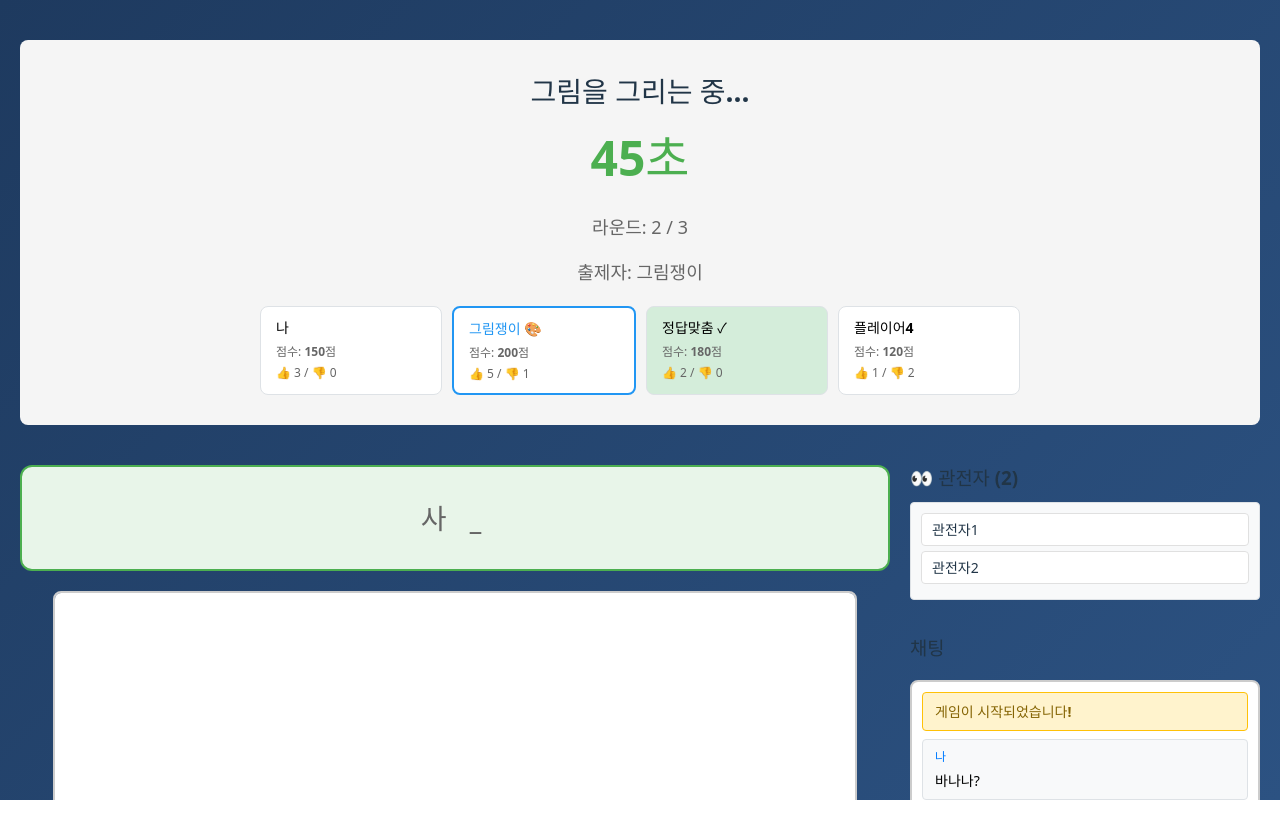
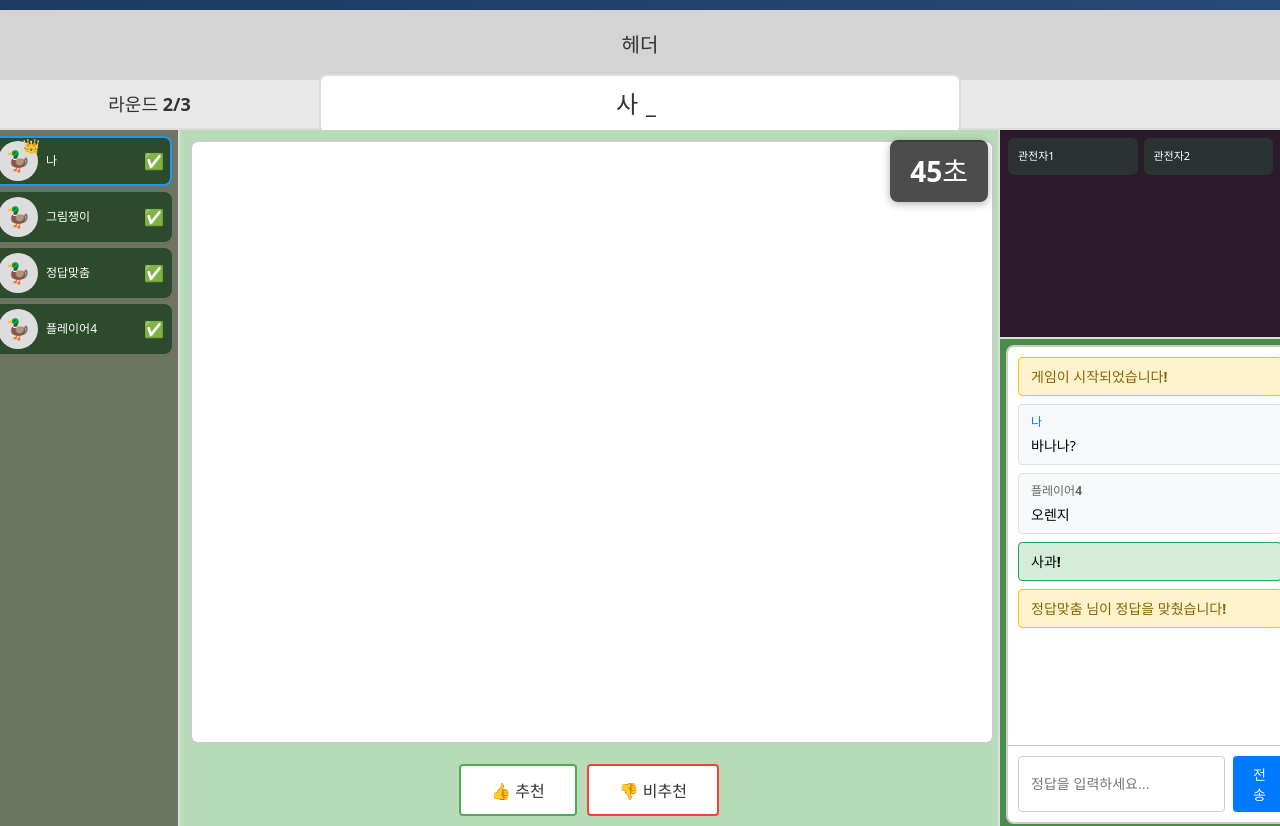
Before and after one commit to zmgu/paletteduck, a React (Vite) app in the folder paletteduck-client/: page /game-preview in a window 1280 px wide. Shown: the top 826 px of the page. Before the commit the page ends 800 px from the top, so only its background shows below. Built offline with nearby package versions, Linux system fonts and the light colour scheme.

Commit message:
그림 그리기 턴 ui 레이아웃 수정

```diff
--- a/paletteduck-client/src/index.css
+++ b/paletteduck-client/src/index.css
@@ -26,8 +26,8 @@ html, body {
   margin: 0;
   padding: 0;
   width: 100%;
-  height: 100vh;
-  overflow: hidden;
+  min-height: 100vh;
+  overflow: auto;
 }
 
 body {
--- a/paletteduck-client/src/pages/GameRoomPage/components/ChatBox.tsx
+++ b/paletteduck-client/src/pages/GameRoomPage/components/ChatBox.tsx
@@ -76,7 +76,7 @@ export default function ChatBox({
     <div style={{
       display: 'flex',
       flexDirection: 'column',
-      height: '400px',
+      height: '100%',
       border: '2px solid #ccc',
       borderRadius: '8px',
       backgroundColor: '#fff',
--- a/paletteduck-client/src/pages/GameRoomPreview.tsx
+++ b/paletteduck-client/src/pages/GameRoomPreview.tsx
@@ -3,8 +3,11 @@ import { useNavigate } from 'react-router-dom';
 import GameHeader from './GameRoomPage/components/GameHeader';
 import WordSelect from './GameRoomPage/components/WordSelect';
 import DrawingArea from './GameRoomPage/components/DrawingArea';
+import Canvas from './GameRoomPage/components/Canvas';
 import ChatBox from './GameRoomPage/components/ChatBox';
 import TurnResult from './GameRoomPage/components/TurnResult';
+import SpectatorList from './RoomPage/components/SpectatorList';
+import PlayerList from './RoomPage/components/PlayerList';
 import type { GameState, RoomInfo, ChatMessage, GamePhase } from '../types/game.types';
 import type { CanvasHandle } from './GameRoomPage/components/Canvas/Canvas';
 
@@ -366,9 +369,9 @@ export default function GameRoomPreview() {
   }, gameState.players?.[0]);
 
   return (
-    <div style={{ padding: '20px', maxWidth: '1400px', margin: '0 auto' }}>
-      {/* 게임 종료 화면이 아닐 때만 표시 */}
-      {gameState.phase !== 'GAME_END' && (
+    <div style={{ padding: '10px', margin: '0 auto' }}>
+      {/* 게임 종료 및 DRAWING 화면이 아닐 때만 표시 */}
+      {gameState.phase !== 'GAME_END' && gameState.phase !== 'DRAWING' && (
         <GameHeader gameState={gameState} timeLeft={timeLeft} isDrawer={isDrawer} />
       )}
 
@@ -394,90 +397,304 @@ export default function GameRoomPreview() {
       )}
 
       {gameState.phase === 'DRAWING' && gameState.currentTurn && (
-        <div style={{ display: 'flex', gap: '20px', marginTop: '20px' }}>
-          <div style={{ flex: 1 }}>
-            <DrawingArea
-              turnInfo={gameState.currentTurn}
+        <div style={{
+          display: 'flex',
+          flexDirection: 'column',
+          alignItems: 'center',
+          justifyContent: 'center'
+        }}>
+          {/* 헤더 영역 */}
+          <div style={{
+            width: '1320px',
+            height: '70px',
+            display: 'flex',
+            alignItems: 'center',
+            justifyContent: 'center',
+            backgroundColor: '#d4d4d4',
+            borderRadius: '8px 8px 0 0'
+          }}>
+            <h1 style={{ margin: 0, fontSize: '20px', color: '#333' }}>
+              헤더
+            </h1>
+          </div>
+
+          {/* 서브 헤더 영역 */}
+          <div style={{
+            width: '1320px',
+            height: '50px',
+            display: 'flex',
+            alignItems: 'center',
+            backgroundColor: '#e8e8e8',
+            padding: '0 20px',
+            gap: '20px',
+            borderBottom: '2px solid #ddd',
+            boxSizing: 'border-box'
+          }}>
+            {/* 라운드 */}
+            <div style={{
+              flex: 1,
+              display: 'flex',
+              alignItems: 'center',
+              justifyContent: 'center',
+              fontSize: '18px',
+              fontWeight: 'bold',
+              color: '#333'
+            }}>
+              라운드 {gameState.currentRound}/{gameState.totalRounds}
+            </div>
+
+            {/* 정답/힌트 */}
+            <div style={{
+              flex: 2,
+              display: 'flex',
+              alignItems: 'center',
+              justifyContent: 'center',
+              fontSize: '24px',
+              fontWeight: 'bold',
+              color: '#333',
+              letterSpacing: '8px',
+              backgroundColor: '#fff',
+              padding: '10px 20px',
+              borderRadius: '8px',
+              border: '2px solid #ddd'
+            }}>
+              {isDrawer ? gameState.currentTurn.word : (gameState.currentTurn.currentHint || '???')}
+            </div>
+
+            {/* 빈 공간 */}
+            <div style={{ flex: 1 }}></div>
+          </div>
+
+          {/* 메인 레이아웃 */}
+          <div style={{
+            width: '1320px',
+            height: '700px',
+            display: 'grid',
+            gridTemplateColumns: '200px 820px 300px',
+            gridTemplateRows: '1fr',
+            gap: '0',
+            backgroundColor: '#f0f0f0',
+            borderRadius: '0 0 8px 8px'
+          }}>
+            {/* 왼쪽: 플레이어 목록 (전체 높이) */}
+            <div style={{
+              display: 'flex',
+              flexDirection: 'column',
+              backgroundColor: '#6b7561',
+              borderRight: '2px solid #ddd'
+            }}>
+              <div style={{ flex: 1, overflowY: 'auto', padding: '6px' }}>
+                <PlayerList
+                  players={mockRoomInfo.players.filter(p => p.role === 'PLAYER')}
+                  currentPlayerId={playerInfo?.playerId || ''}
+                  maxPlayers={mockRoomInfo.settings.maxPlayers}
+                />
+              </div>
+            </div>
+
+            {/* 중앙: 캔버스 (전체 높이) */}
+            <div style={{
+              display: 'flex',
+              flexDirection: 'column',
+              backgroundColor: '#b8dbb8',
+              borderRight: '2px solid #ddd',
+              padding: '2px',
+              gap: '2px',
+              position: 'relative'
+            }}>
+              {/* 시간 오버레이 */}
+              <div style={{
+                position: 'absolute',
+                top: '10px',
+                right: '10px',
+                backgroundColor: 'rgba(0, 0, 0, 0.7)',
+                color: timeLeft <= 10 ? '#ff5252' : '#fff',
+                padding: '10px 20px',
+                borderRadius: '8px',
+                fontSize: '28px',
+                fontWeight: 'bold',
+                boxShadow: '0 2px 8px rgba(0, 0, 0, 0.3)',
+                zIndex: 10
+              }}>
+                {timeLeft}초
+              </div>
+
+              <div style={{
+                width: '820px',
+                height: '620px',
+                display: 'flex',
+                alignItems: 'center',
+                justifyContent: 'center'
+              }}>
+                <Canvas
+                  ref={canvasRef}
                   isDrawer={isDrawer}
+                  onDrawing={isDrawer ? () => {} : undefined}
                   drawingData={null}
                   initialDrawingEvents={[]}
                   clearSignal={0}
-              currentVote={currentVote}
-              canvasRef={canvasRef}
+                  onClearRequest={isDrawer ? () => console.log('Clear canvas') : undefined}
+                  turnNumber={gameState.currentTurn.turnNumber}
                   isSpectatorMidJoin={false}
-              onDrawing={isDrawer ? () => {} : undefined}
-              onClearCanvas={isDrawer ? () => console.log('Clear canvas') : undefined}
-              onProvideChosungHint={isDrawer ? () => console.log('Chosung hint') : undefined}
-              onProvideLetterHint={isDrawer ? () => console.log('Letter hint') : undefined}
-              onVote={handleVote}
                 />
               </div>
 
-          <div style={{ width: '350px', display: 'flex', flexDirection: 'column', gap: '15px' }}>
-            {/* 관전자 목록 */}
-            {mockRoomInfo && mockRoomInfo.players?.filter(p => p && p.role === 'SPECTATOR').length > 0 && (
-              <div>
-                <h3 style={{ marginBottom: '10px' }}>
-                  👀 관전자 ({mockRoomInfo.players.filter(p => p && p.role === 'SPECTATOR').length})
-                </h3>
+              {/* 출제자용 힌트 버튼 */}
+              {isDrawer && (
                 <div style={{
-                  backgroundColor: '#f8f9fa',
-                  border: '1px solid #dee2e6',
+                  display: 'flex',
+                  gap: '10px',
+                  justifyContent: 'center',
+                  padding: '10px'
+                }}>
+                  <button
+                    onClick={() => console.log('Chosung hint')}
+                    disabled={gameState.currentTurn.hintLevel < 2}
+                    style={{
+                      padding: '10px 20px',
+                      fontSize: '14px',
+                      fontWeight: 'bold',
+                      backgroundColor: gameState.currentTurn.hintLevel >= 2 ? '#ff9800' : '#ccc',
+                      color: '#fff',
+                      border: 'none',
                       borderRadius: '4px',
-                  padding: '10px',
-                  maxHeight: '150px',
-                  overflowY: 'auto'
-                }}>
-                  {mockRoomInfo.players
-                    .filter(p => p && p.role === 'SPECTATOR' && p.playerId)
-                    .map((spectator, index) => (
-                      <div
-                        key={spectator.playerId || `spectator-${index}`}
-                        style={{
-                          padding: '5px 10px',
-                          marginBottom: '5px',
-                          backgroundColor: 'white',
-                          borderRadius: '4px',
-                          border: '1px solid #e0e0e0',
-                          fontSize: '14px'
+                      cursor: gameState.currentTurn.hintLevel >= 2 ? 'pointer' : 'not-allowed',
+                      opacity: gameState.currentTurn.hintLevel >= 2 ? 1 : 0.6
                     }}
                   >
-                        {spectator.nickname}
-                      </div>
-                    ))}
-                </div>
+                    💡 초성 힌트 {gameState.currentTurn.hintLevel < 2 && '(40초 후)'}
+                  </button>
+                  <button
+                    onClick={() => console.log('Letter hint')}
+                    disabled={gameState.currentTurn.hintLevel >= 2}
+                    style={{
+                      padding: '10px 20px',
+                      fontSize: '14px',
+                      fontWeight: 'bold',
+                      backgroundColor: gameState.currentTurn.hintLevel >= 2 ? '#f44336' : '#ccc',
+                      color: '#fff',
+                      border: 'none',
+                      borderRadius: '4px',
+                      cursor: gameState.currentTurn.hintLevel >= 2 ? 'pointer' : 'not-allowed',
+                      opacity: gameState.currentTurn.hintLevel >= 2 ? 1 : 0.6
+                    }}
+                  >
+                    🔥 글자 힌트 {gameState.currentTurn.hintLevel < 2 && '(40초 후)'}
+                  </button>
                 </div>
               )}
 
-            {/* 채팅 */}
-            <div style={{ flex: 1 }}>
-              <h3>채팅</h3>
+              {/* 참가자용 추천/비추천 버튼 */}
+              {!isDrawer && (
+                <div style={{
+                  display: 'flex',
+                  gap: '10px',
+                  justifyContent: 'center',
+                  padding: '10px'
+                }}>
+                  <button
+                    onClick={() => handleVote('LIKE')}
+                    disabled={isCorrect}
+                    style={{
+                      padding: '12px 30px',
+                      fontSize: '16px',
+                      fontWeight: 'bold',
+                      backgroundColor: currentVote === 'LIKE' ? '#4caf50' : '#fff',
+                      color: currentVote === 'LIKE' ? '#fff' : '#333',
+                      border: '2px solid #4caf50',
+                      borderRadius: '4px',
+                      cursor: isCorrect ? 'not-allowed' : 'pointer',
+                      opacity: isCorrect ? 0.5 : 1
+                    }}
+                  >
+                    👍 추천
+                  </button>
+                  <button
+                    onClick={() => handleVote('DISLIKE')}
+                    disabled={isCorrect}
+                    style={{
+                      padding: '12px 30px',
+                      fontSize: '16px',
+                      fontWeight: 'bold',
+                      backgroundColor: currentVote === 'DISLIKE' ? '#f44336' : '#fff',
+                      color: currentVote === 'DISLIKE' ? '#fff' : '#333',
+                      border: '2px solid #f44336',
+                      borderRadius: '4px',
+                      cursor: isCorrect ? 'not-allowed' : 'pointer',
+                      opacity: isCorrect ? 0.5 : 1
+                    }}
+                  >
+                    👎 비추천
+                  </button>
+                </div>
+              )}
+            </div>
+
+            {/* 우측: 관전자 목록 + 채팅창 */}
+            <div style={{
+              display: 'flex',
+              flexDirection: 'column',
+              gap: '0',
+              height: '100%',
+              maxHeight: '700px',
+              boxSizing: 'border-box',
+              overflow: 'hidden'
+            }}>
+              {/* 관전자 목록 */}
+              <div style={{
+                flex: '1',
+                display: 'flex',
+                flexDirection: 'column',
+                backgroundColor: '#2a1a2a',
+                borderBottom: '2px solid #ddd',
+                overflowY: 'auto',
+                padding: '8px',
+                minHeight: 0
+              }}>
+                <SpectatorList
+                  spectators={mockRoomInfo.players.filter(p => p.role === 'SPECTATOR')}
+                  currentPlayerId={playerInfo?.playerId || ''}
+                  maxSpectators={mockRoomInfo.settings.maxSpectators}
+                />
+              </div>
+
+              {/* 채팅창 */}
+              <div style={{
+                flex: '2.5',
+                display: 'flex',
+                flexDirection: 'column',
+                backgroundColor: '#4a8c4a',
+                padding: '6px',
+                minHeight: 0
+              }}>
               {isCorrect && (
                 <div style={{
-                  padding: '10px',
+                  padding: '8px',
                   backgroundColor: '#d4edda',
                   border: '1px solid #28a745',
                   borderRadius: '4px',
-                  marginBottom: '10px',
+                  marginBottom: '6px',
                   textAlign: 'center',
                   fontWeight: 'bold',
                   color: '#155724',
+                  fontSize: '12px'
                 }}>
-                  🎉 정답을 맞췄습니다!
+                  🎉 정답 맞춤!
                 </div>
               )}
               {isDrawer && (
                 <div style={{
-                  padding: '10px',
+                  padding: '8px',
                   backgroundColor: '#d1ecf1',
                   border: '1px solid #0c5460',
                   borderRadius: '4px',
-                  marginBottom: '10px',
+                  marginBottom: '6px',
                   textAlign: 'center',
                   fontWeight: 'bold',
                   color: '#0c5460',
+                  fontSize: '12px'
                 }}>
-                  출제자는 채팅을 볼 수 없습니다
+                  출제자는 채팅 불가
                 </div>
               )}
               <ChatBox
@@ -488,6 +705,7 @@ export default function GameRoomPreview() {
                 isCorrect={isCorrect}
                 isDrawer={isDrawer}
               />
+            </div>
             </div>
           </div>
         </div>
```
Lines whose indentation alone changed are shown as unchanged.
